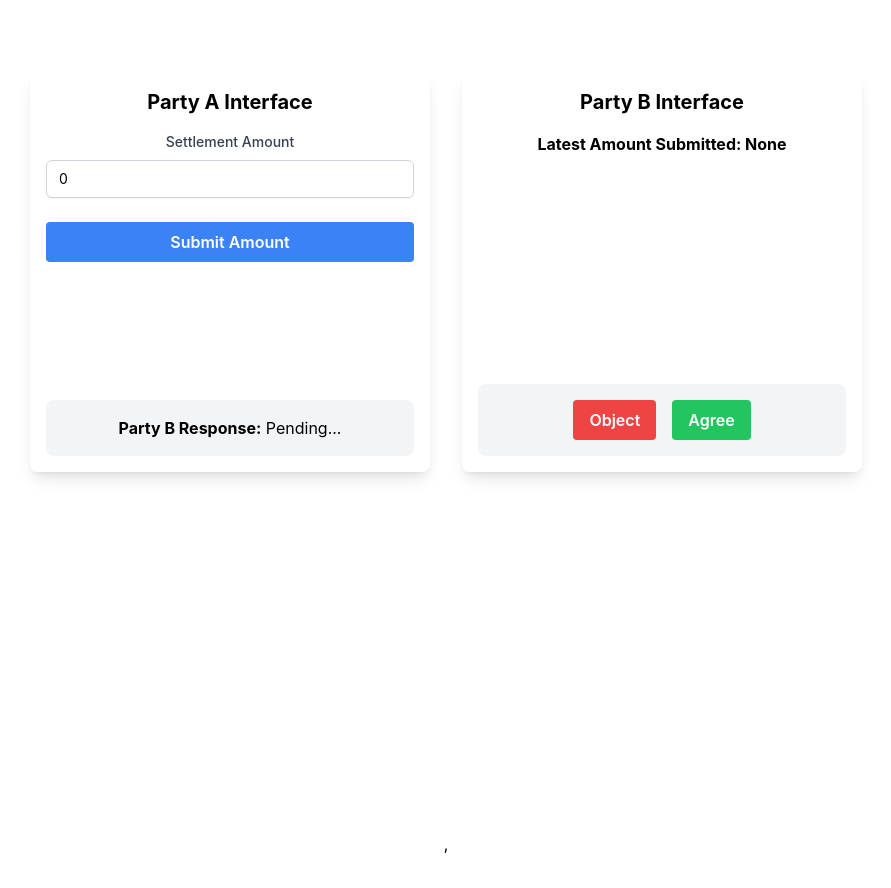
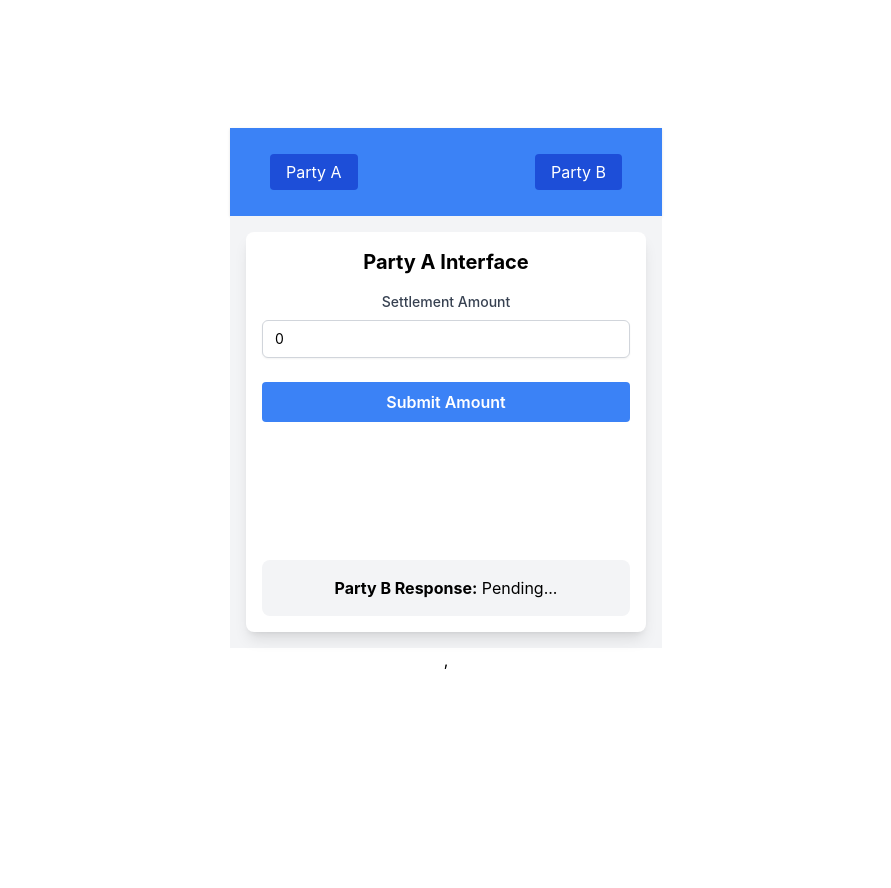
Before and after one commit to Ishagoyal/settlement-process, a React (Vite) app: page /partyA in a window 1280 px wide. Shown: the whole page, without its empty margins (194-1085 px from the left). After the commit the page ends 800 px from the top, so only its background shows below. Built offline with nearby package versions, Linux system fonts and the light colour scheme.

Commit message:
Add a nav bar

```diff
--- a/package.json
+++ b/package.json
@@ -13,7 +13,8 @@
     "@reduxjs/toolkit": "^2.2.5",
     "react": "^18.2.0",
     "react-dom": "^18.2.0",
-    "react-redux": "^9.1.2"
+    "react-redux": "^9.1.2",
+    "react-router-dom": "^6.23.1"
   },
   "devDependencies": {
     "@types/react": "^18.2.66",
--- a/src/App.tsx
+++ b/src/App.tsx
@@ -1,16 +1,48 @@
-import "./App.css";
+import {
+  BrowserRouter as Router,
+  Routes,
+  Route,
+  Link,
+  Navigate,
+} from "react-router-dom";
 import PartyA from "./components/PartyA";
 import PartyB from "./components/PartyB";
+import "./App.css"; // Ensure you have some base styles defined here
 
 function App() {
   return (
-    <div className="App flex justify-center items-start h-screen p-10">
-      <div className="flex gap-8">
-        {" "}
-        <PartyA />
-        <PartyB />
+    <Router>
+      <div className="flex flex-col bg-gray-200">
+        <header className="p-4 bg-blue-500 text-white shadow">
+          <nav className="container mx-auto flex justify-between items-center px-6 py-4">
+            <div className="space-x-4">
+              <Link
+                to="/partyA"
+                className="px-4 py-2 bg-blue-700 text-white rounded hover:bg-blue-800 transition duration-150 ease-in-out"
+              >
+                Party A
+              </Link>
+            </div>
+            <div className="space-x-4">
+              <Link
+                to="/partyB"
+                className="px-4 py-2 bg-blue-700 text-white rounded hover:bg-blue-800 transition duration-150 ease-in-out"
+              >
+                Party B
+              </Link>
+            </div>
+          </nav>
+        </header>
+        <main className="flex-grow p-4 bg-gray-100">
+          <Routes>
+            <Route path="/partyA" element={<PartyA />} />
+            <Route path="/partyB" element={<PartyB />} />
+            <Route path="*" element={<Navigate to="/partyA" replace />} />{" "}
+            {/* Redirects to Party A by default */}
+          </Routes>
+        </main>
       </div>
-    </div>
+    </Router>
   );
 }
 
```
Also changed, not shown: 1 other file (tests, documents, lock files or other folders).
